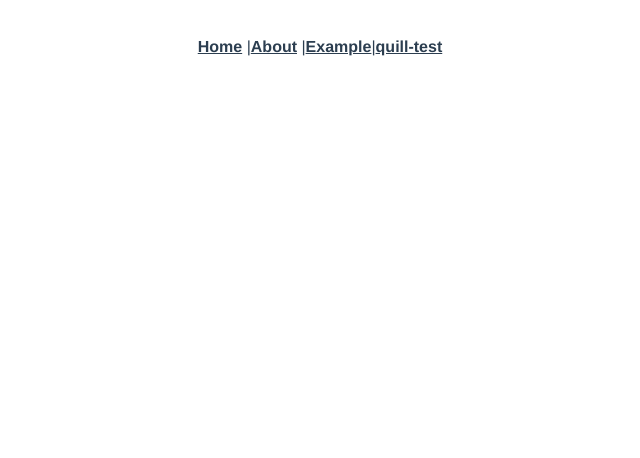
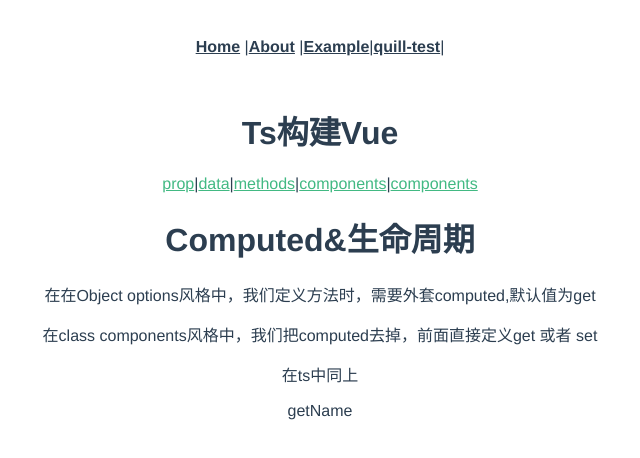
Before and after one commit to wsz7777/ts-demo, a Vue app: page /demo/computed in a window 1280 px wide. Shown: the top 458 px of the page, without its empty margins (320-960 px from the left). Built offline with nearby package versions, Linux system fonts and the light colour scheme.

Commit message:
fnyts-demo

```diff
--- a/src/App.tsx
+++ b/src/App.tsx
@@ -13,7 +13,8 @@ class App extends Vue {
           <router-link to="/">Home</router-link> |
           <router-link to="/about">About</router-link> |
           <router-link to="/example">Example</router-link>|
-          <router-link to="/text">quill-test</router-link>
+          <router-link to="/text">quill-test</router-link>|
+          {/* <router-link to="/demo/prop">demo</router-link> */}
         </div>
         <router-view />
       </div>
--- a/src/router/index.ts
+++ b/src/router/index.ts
@@ -1,5 +1,6 @@
 import Vue from "vue";
 import VueRouter, { RouteConfig } from "vue-router";
+import { component } from 'vue/types/umd';
 import Home from "../views/Home";
 
 Vue.use(VueRouter);
@@ -25,6 +26,39 @@ const routes: Array<RouteConfig> = [
     path: "/quill-test",
     name: "quill-test",
     component: () => import("@/views/quill-test")
+  },
+  {
+    path: '/demo',
+    name: 'Demo',
+    // redirect:'/demo/prop',
+    component:() => import('@/views/demo/index'),
+    children:[
+      {
+        path:'/demo/prop',
+        name:'Prop',
+        component:() => import('@/views/demo/prop/index')
+      },
+      {
+        path:'/demo/data',
+        name:'Data',
+        component:() => import('@/views/demo/data/index')
+      },
+      {
+        path:'/demo/methods',
+        name:'Methods',
+        component:() => import('@/views/demo/methods/index')
+      },
+      {
+        path:'/demo/components',
+        name:'Components',
+        component:() => import('@/views/demo/components/index')
+      },
+      {
+        path:'/demo/computed',
+        name:'Computed',
+        component:() => import('@/views/demo/computed/index')
+      }
+    ]
   }
 ];
 
--- a/src/views/Home.tsx
+++ b/src/views/Home.tsx
@@ -1,5 +1,5 @@
 import { Vue, Component } from "vue-property-decorator";
-
+import logo from '../assets/logo.png';
 @Component({
   components: {
     "hello-world": () => import("@/components/HelloWorld")
@@ -11,7 +11,7 @@ class Home extends Vue {
   render() {
     return (
       <div class="home">
-        <img alt="Vue logo" src="../assets/logo.png" />
+        <img alt="Vue logo" src={logo} />
         <hello-world msg="Welcome to Your Vue.js App" />
       </div>
     );
--- /dev/null
+++ b/src/views/demo/components/demo.tsx
@@ -0,0 +1,14 @@
+
+import { Vue, Component } from "vue-property-decorator";
+
+@Component
+class ComponentsDemo extends Vue{
+  render(){
+    return(
+      <div>
+        <h1>引入的组件</h1>
+      </div>
+    )
+  }
+}
+export default ComponentsDemo;
--- /dev/null
+++ b/src/views/demo/components/index.tsx
@@ -0,0 +1,21 @@
+
+import { Vue, Component } from "vue-property-decorator";
+import { component } from 'vue/types/umd';
+import ComponentsDemo from './demo';
+
+@Component({
+  components:{
+    ComponentsDemo : () => import('@/views/demo/components/demo')
+  }
+})
+class Components extends Vue{
+  render(){
+    return(
+      <div>
+        <p>在引用组件时我们可以使用装饰器的方法进行引入</p>
+        <ComponentsDemo></ComponentsDemo>
+      </div>
+    )
+  }
+}
+export default Components;
--- /dev/null
+++ b/src/views/demo/computed/index.tsx
@@ -0,0 +1,34 @@
+import { Vue, Component } from "vue-property-decorator";
+
+@Component
+class Computed extends Vue {
+  name = 'Prop'
+  getName = 'getName'
+  get newValue(){
+    return this.getName
+  }
+
+  created() {
+    console.log(this.$refs.com);
+  }
+
+  mounted() {
+    console.log(this.$refs.ppp);
+  }
+
+
+  render() {
+    return (
+      <div class="about">
+        <h1>Computed&生命周期 </h1>
+        <p>在在Object options风格中，我们定义方法时，需要外套computed,默认值为get</p>
+        <p>在class components风格中，我们把computed去掉，前面直接定义get 或者 set</p>
+        <p ref='ppp'>在ts中同上</p>
+
+        <div ref='com'>{this.newValue}</div>
+      </div>
+    );
+  }
+}
+
+export default Computed;
--- /dev/null
+++ b/src/views/demo/data/index.tsx
@@ -0,0 +1,26 @@
+import {Vue , Component, Watch} from 'vue-property-decorator';
+
+@Component
+class Data extends Vue{
+  data = 123;
+  @Watch('data',{immediate:true,deep:true})
+  onDataChange(val: any){
+    console.log('data变成了'+val);
+  }
+
+  change(){
+    this.data = Math.round(Math.random()*100);
+  }
+  render(){
+    return(
+      <div>
+        <h1>Data&监听</h1>
+          <p>在Object options风格中，我们定义数据的方法是使用对像</p>
+          <p>在class components风格中，我们可以直接对数据进行定义，例如name='liming'</p>
+          <p>在Ts中，定义变量需要注意在变量后用"<strong>:</strong>"后加类型</p>
+          <h3 onClick={this.change}>{this.data}</h3>
+      </div>
+    )
+  }
+}
+export default Data;
--- /dev/null
+++ b/src/views/demo/index.tsx
@@ -0,0 +1,21 @@
+import { Vue, Component } from "vue-property-decorator";
+
+@Component
+class Demo extends Vue {
+
+  render() {
+    return (
+      <div class="about">
+        <h1>Ts构建Vue</h1>
+        <router-link to="/demo/prop">prop</router-link>|
+        <router-link to="/demo/data">data</router-link>|
+        <router-link to="/demo/methods">methods</router-link>|
+        <router-link to="/demo/components">components</router-link>|
+        <router-link to="/demo/computed">components</router-link>
+        <router-view />
+      </div>
+    );
+  }
+}
+
+export default Demo;
--- /dev/null
+++ b/src/views/demo/methods/index.tsx
@@ -0,0 +1,31 @@
+import { Vue, Component } from "vue-property-decorator";
+
+@Component
+class Methods extends Vue {
+  name = 'Prop';
+
+
+  //js的class components风格
+  // onChange(){
+
+  // }
+
+  //ts中
+  // onChange(val:any){
+
+  // }
+
+
+  render() {
+    return (
+      <div class="about">
+        <h1>Methods</h1>
+        <p>在在Object options风格中，我们定义方法时，需要外套methods</p>
+        <p>在class components风格中，我们把methods去掉了，直接定义即可</p>
+        <p>在ts中需要注意在函数形参之后应该用：后加形参的类型</p>
+      </div>
+    );
+  }
+}
+
+export default Methods;
--- /dev/null
+++ b/src/views/demo/prop/demo.tsx
@@ -0,0 +1,26 @@
+import { Vue, Component ,Prop} from "vue-property-decorator";
+
+@Component
+class PropDemo extends Vue {
+  father = 123;
+  @Prop() readonly data !: string|number
+
+
+  dataChange(val:any){
+    this.$emit('father',val)
+    console.log('123');
+  }
+
+
+  render() {
+    return (
+      <div class="about">
+        <h3>PropDemo</h3>
+        <p>传值{this.data}</p>
+        <button onClick={this.dataChange}>emit</button>
+      </div>
+    );
+  }
+}
+
+export default PropDemo;
--- /dev/null
+++ b/src/views/demo/prop/index.tsx
@@ -0,0 +1,28 @@
+import { Vue, Component } from "vue-property-decorator";
+import propDemo from './demo';
+
+@Component({
+  components :{
+    'propDemo' : () => import('@/views/demo/prop/demo')
+  }
+})
+class Prop extends Vue {
+  name = 'Prop';
+
+  change(){
+    this.name = '子传父';
+    console.log('111')
+  }
+  render() {
+    return (
+      <div class="about">
+        <h1>Prop&父子传值</h1>
+        <p>在jsx中，使用prop传值时，使用的格式为对象的方式，其中每个值中有type属性代表类型等</p>
+        <p>在class components中使用prop传值时，可以使用@Prop(类型) [变量名]的方式</p>
+        <propDemo data = {this.name} on-father = {this.change}></propDemo>
+      </div>
+    );
+  }
+}
+
+export default Prop;
```
Also changed, not shown: src/shims-vue.d.ts (+18 -0 lines), 1 other file (tests, documents, lock files or other folders).
